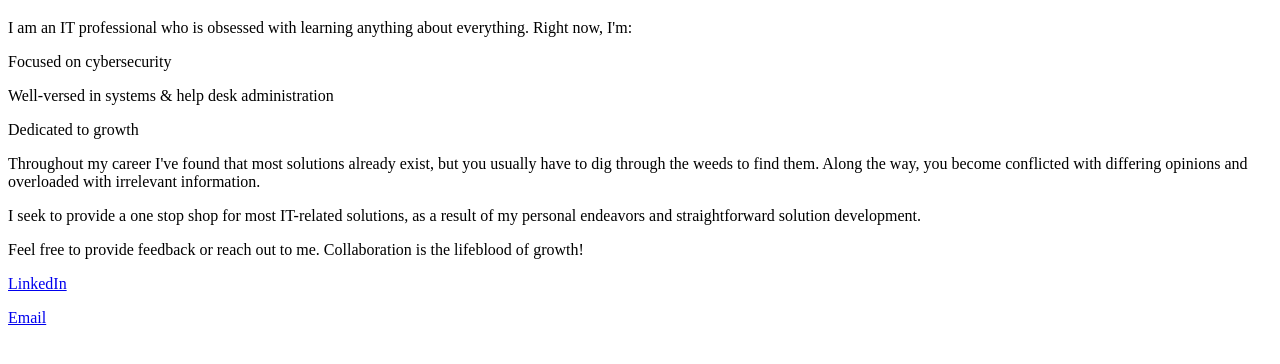
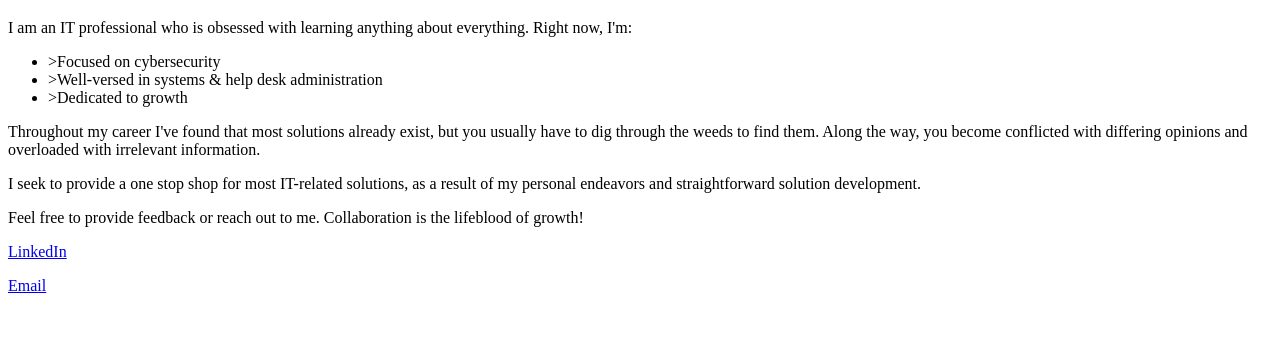
Before and after one commit to dub0ught/dub0ught.github.io, a plain HTML site: page index.html in a window 1280 px wide. Shown: the part 62-426 px from the top of the page. Drawn offline with Linux system fonts and the light colour scheme.

Commit message:
Update index.html

```diff
--- a/index.html
+++ b/index.html
@@ -3,9 +3,11 @@
 <body>
 <h1>Howdy &#128075;</h1>
 <p>I am an IT professional who is obsessed with learning anything about everything. Right now, I'm:</p>
-<p>Focused on cybersecurity</p>
-<p>Well-versed in systems & help desk administration</p>
-<p>Dedicated to growth</p>
+<ul>
+    <li>>Focused on cybersecurity</li>
+    <li>>Well-versed in systems & help desk administration</li>
+    <li>>Dedicated to growth</li>
+</ul>
 </p>
 <p>Throughout my career I've found that most solutions already exist, but you usually have to dig through the weeds to find them. Along the way, you become conflicted with differing opinions and overloaded with irrelevant information.</p>
 <p>I seek to provide a one stop shop for most IT-related solutions, as a result of my personal endeavors and straightforward solution development.</p>
```
